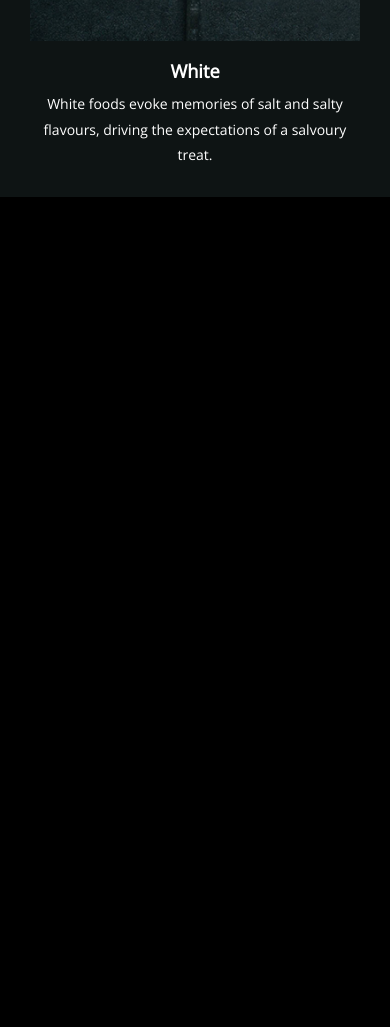
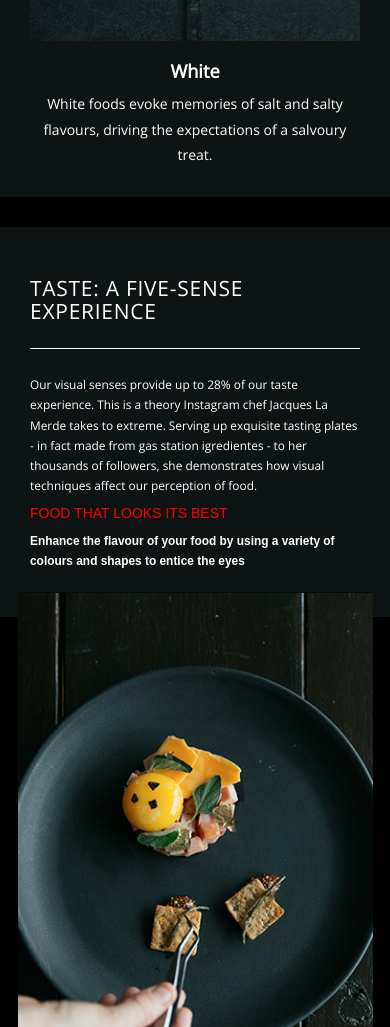
Before and after one commit to marciocleberbrazil/tastes, a website: page index.html in a window 390 px wide. Shown: the part 1141-2168 px from the top of the page. Before the commit the page ends 1338 px from the top, so only its background shows below. Drawn offline with nearby package versions, Linux system fonts and the light colour scheme.

Commit message:
Implement section shapes and responsive layout

```diff
--- a/assets/css/main.scss
+++ b/assets/css/main.scss
@@ -3,7 +3,7 @@ body{
     color: #ffffff;
     font-family: 'Open Sans', sans-serif;
 }
-.colours {
+.colours, .shapes {
     padding: 25px;
     margin-top: 30px;
     background-color: #0E1414;
@@ -27,9 +27,9 @@ body{
         justify-content: space-around;
         flex-wrap: wrap;
         .item {
-            padding: 5px;
             text-align: center;
             width: 365px;
+            padding: 5px;
             img {
                 max-width: 100%;
             }
@@ -46,6 +46,46 @@ body{
                 margin: 0 auto;
             }
         }
+
+    }
+}
+
+.shapes {
+    display: flex;
+    flex-direction: column;
+    flex-wrap: wrap;
+    height: 100vw;
+    max-height: 800px;
+}
+.shapes > * {
+    padding: 5px;
+    width: 365px;
+    order: 2;
+  }
+.shapes {
+    article {
+        h3 {
+            text-transform: uppercase;
+            font-size: 1.85em;
+            border-bottom: 1px solid #ffffff;
+            padding-bottom: 25px;
+            letter-spacing: .035em;
+            margin-bottom: 25px;
+        }
+        p {
+            font-size: 1.2em;
+            line-height: 1.7em;
+        }
+        p.highlight{
+            font-weight: bold;
+            font-family: Arial, Helvetica, sans-serif;
+        }
+        h4 {
+            font-size: 1.0em;
+            text-transform: uppercase;
+            color: red;
+            font-family: Arial, Helvetica, sans-serif;
+        }
     }
 }
 
@@ -58,17 +98,17 @@ body{
             }
         }
     }
+    .shapes {
+        max-height: 570px;
+    }
+    .shapes > * {
+        width: 300px;
+    }
 }
 
 /* Medium Devices, Desktops */
 @media only screen and (max-width : 992px) {
-    .colours {
-        .items {
-            .item {
-                width: 300px;
-            }
-        }
-    }
+
 }
 
 /* Small Devices, Tablets */
@@ -84,6 +124,19 @@ body{
             }
         }
     }
+    .shapes > * {
+        width: 230px;
+    }
+    .shapes {
+        article {
+            h3 {
+                font-size: 1.5em;
+            }
+            p {
+                font-size: 0.85em;
+            }
+        }
+    }
 }
 
 /* Extra Small Devices, Phones */
@@ -95,6 +148,16 @@ body{
             }
         }
     }
+    .shapes > * {
+        width: 365px;
+    }
+    .shapes {
+        flex-direction: row;
+        justify-content: center;
+        article {
+            order: 1;
+        }
+    }
 }
 
 /* Custom, iPhone Retina */
--- a/assets/js/main.js
+++ b/assets/js/main.js
@@ -1 +1 @@
-console.log("oi");
+$(document).ready(function(){$("a").click(function(){console.log("click :)")})});
--- a/assets/js/src/main.js
+++ b/assets/js/src/main.js
@@ -1 +1,5 @@
-console.log("oi");
+$(document).ready(function(){
+    $('a').click(function(){
+        console.log('click :)');
+    });
+});
--- a/gulpfile.js
+++ b/gulpfile.js
@@ -3,9 +3,14 @@ var sass = require('gulp-sass');
 var concat = require('gulp-concat');
 var uglify = require('gulp-uglify');
 var minify = require('gulp-minify-css');
+var autoprefixer = require('gulp-autoprefixer');
 
 gulp.task('css', function () {
   return gulp.src('{pages,assets}/**/*.scss')
+    .pipe(autoprefixer({
+        browsers: ['last 2 versions'],
+        cascade: false
+    }))
     .pipe(sass().on('error', sass.logError))
     .pipe(concat("css/main.css"))
     .pipe(minify())
--- a/index.html
+++ b/index.html
@@ -46,7 +46,23 @@
         </div>
     </div>
 
-    <!--<img src="assets/img/shapes.PNG">-->
+    <div class="container shapes">
+        <img alt="Frying pan" src="assets/img/frying-pan.png" />
+        <img alt="Mobile phone" src="assets/img/mobile-phone.png" />
+        <img alt="Vegetables" src="assets/img/vegs.png" />
+        <article>
+            <h3>Taste: A five-sense experience</h3>
+            <p>
+                Our visual senses provide up to 28% of our taste experience. This is a theory Instagram chef Jacques La Merde takes to extreme. Serving up exquisite tasting plates
+                - in fact made from gas station igredientes - to her thousands of followers, she demonstrates how visual techniques affect our perception of food.
+            </p>
+            <h4>Food that looks its best</h4>
+            <p class="highlight">
+                Enhance the flavour of your food by using a variety of colours and shapes to entice the eyes
+            </p>
+        </article>
+    </div>
+    <script type="text/javascript" src="node_modules/jquery/dist/jquery.min.js"></script>
     <script type="text/javascript" src="assets/js/main.js"></script>
 </body>
 </html>
--- a/package.json
+++ b/package.json
@@ -28,16 +28,18 @@
   },
   "homepage": "https://github.com/marciocleberbrazil/tastes#readme",
   "dependencies": {
-    "bootstrap": "^3.3.7"
+    "bootstrap": "^3.3.7",
+    "jquery": "^3.2.1"
   },
   "devDependencies": {
+    "concurrently": "^3.0.0",
     "gulp": "^3.9.1",
+    "gulp-autoprefixer": "^4.0.0",
     "gulp-concat": "^2.6.1",
     "gulp-install": "^1.1.0",
     "gulp-minify-css": "^1.2.4",
     "gulp-sass": "^3.1.0",
     "gulp-uglify": "^3.0.0",
-    "concurrently": "^3.0.0",
     "lite-server": "^2.3.0",
     "typings": "^1.4.0"
   }
```
Also changed, not shown: README.md, assets/css/main.css.
